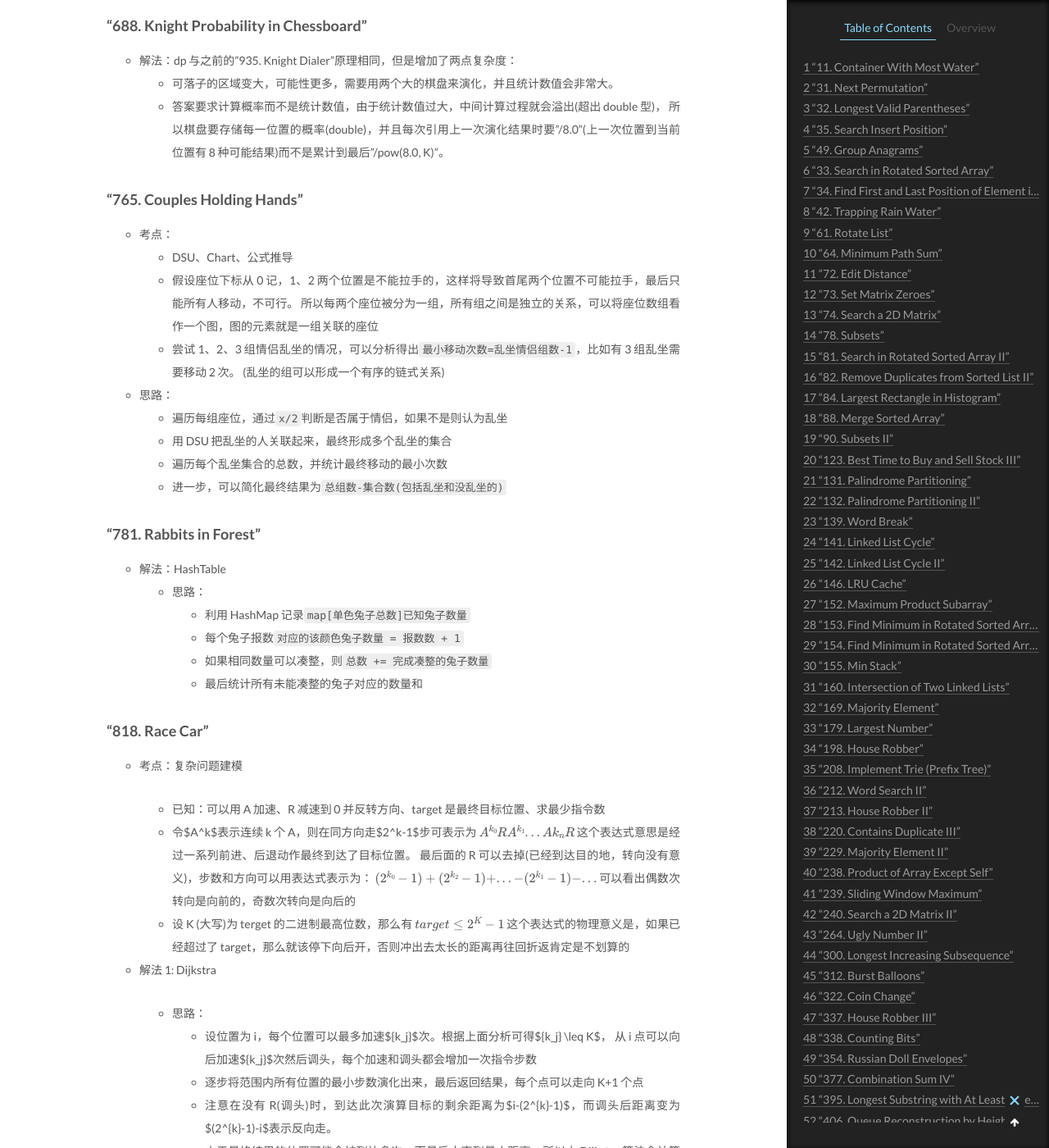
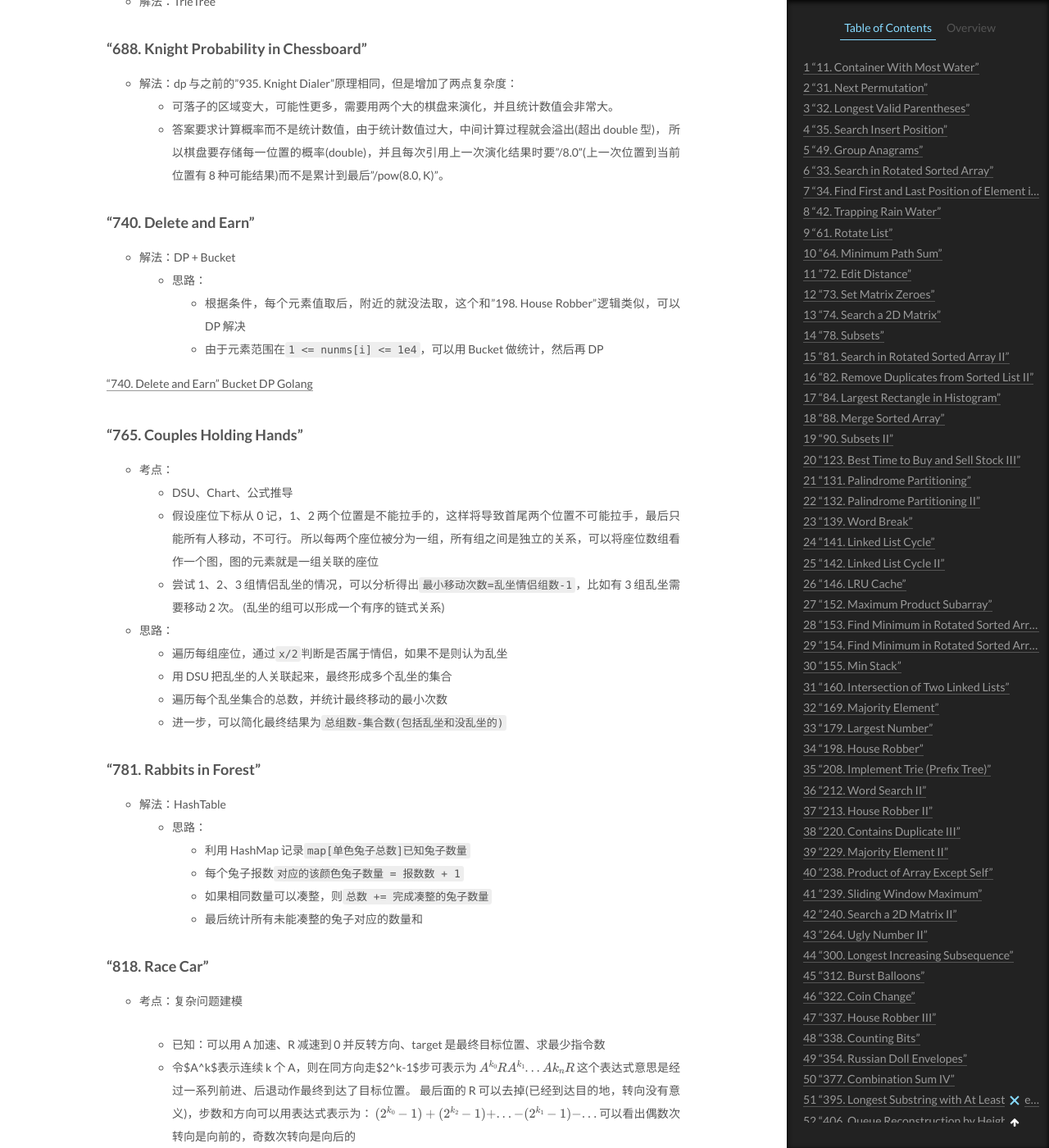
Before and after one commit to CodeHunter2006/CodeHunter2006.github.io, a Jekyll site: the page built from _posts/2020-12-27-LeetCode_Question_Category.md, in a window 1280 px wide and 1400 px high, scrolled down 18054 px. Shown: the whole window at 82% size. Built offline with Jekyll 4.4.1, drawn with Linux system fonts in a browser that asks for light colours; formulas are drawn with MathJax 3; some of the changed text lies outside the part shown.

Commit message:
[doc]: add contents.

```diff
--- a/_posts/2020-12-27-LeetCode_Question_Category.md
+++ b/_posts/2020-12-27-LeetCode_Question_Category.md
@@ -361,9 +361,9 @@ tags: Algorithm Leetcode
     - dp[1] 第二间房，有两种情况：如果抢前面不抢当前，是`dp[0] <=> nums[0]`；
       如果抢当前不抢前面，是`dp[-1]+nums[1]`这里`dp[-1]`表示更往前的结果是不存在的所以`==0`。
       两种情况综合`dp[1] = max(nums[0], nums[1])`
-    - dp[2] 第三间房，同样两种情况：如果抢前面不抢当前，是`dp[1]`;
+    - dp[2] 第三间房，同样两种情况：如果抢前面不抢当前，是`max(dp[0], dp[1])`;
       如果抢当前不抢前面，是`dp[0]+nums[2]`;
-      可推导出转移方程：`dp[i] = max(dp[i-1], dp[i-2]+nums[i])`
+      可推导出转移方程：`dp[i] = max(max(dp[i-1],dp[i-2]), dp[i-2]+nums[i])`
     - 由于只需要历史的两步，所以可以进一步缩减为固定变量演进
 
 ["198. House Robber" DP Golang]()
@@ -664,6 +664,15 @@ tags: Algorithm Leetcode
   2. 答案要求计算概率而不是统计数值，由于统计数值过大，中间计算过程就会溢出(超出 double 型)，
      所以棋盘要存储每一位置的概率(double)，并且每次引用上一次演化结果时要"/8.0"(上一次位置到当前位置有 8 种可能结果)而不是累计到最后"/pow(8.0, K)"。
 
+### "740. Delete and Earn"
+
+- 解法：DP + Bucket
+  - 思路：
+    - 根据条件，每个元素值取后，附近的就没法取，这个和"198. House Robber"逻辑类似，可以 DP 解决
+    - 由于元素范围在`1 <= nunms[i] <= 1e4`，可以用 Bucket 做统计，然后再 DP
+
+["740. Delete and Earn" Bucket DP Golang]()
+
 ### "765. Couples Holding Hands"
 
 - 考点：
```
Also changed, not shown: _posts/2021-01-02-Algorithm_Bucket.md (+16 -0 lines).
